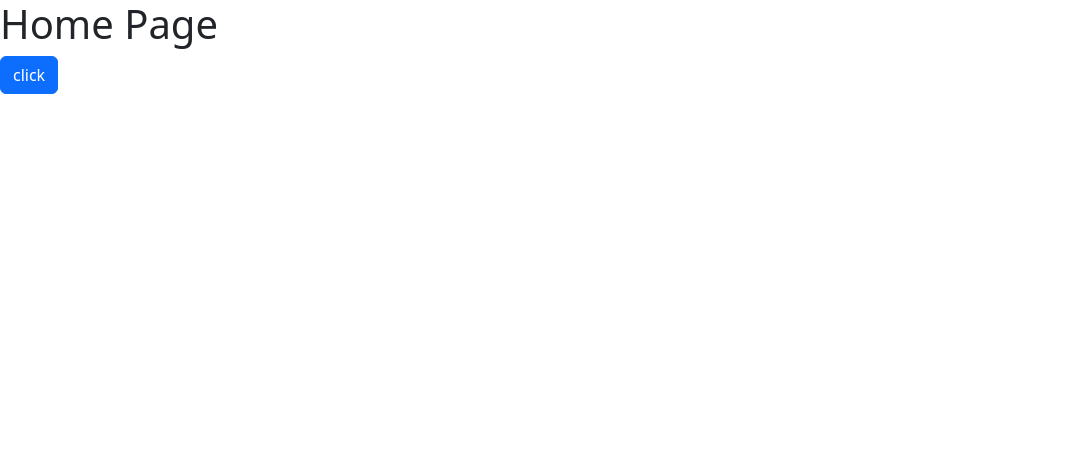
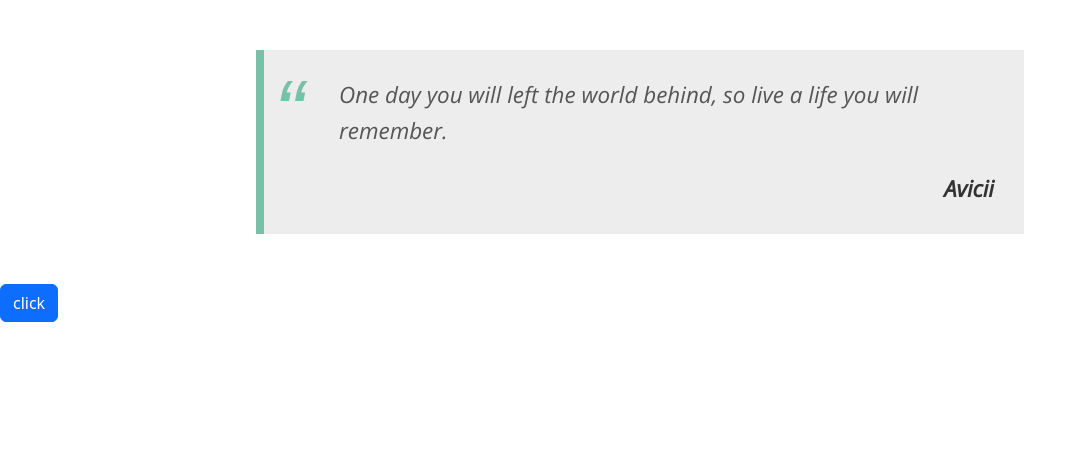
Before and after one commit to RickSanchez88E/TODOList, a Django app: page / in a window 1280 px wide. Shown: the top 474 px of the page, without its empty margins (0-1087 px from the left). Before the commit the page ends 94 px from the top, so only its background shows below. Run offline with Django 5.2, Linux system fonts and the light colour scheme.

Commit message:
update the home page

```diff
--- a/myapp/templates/home.html
+++ b/myapp/templates/home.html
@@ -2,10 +2,15 @@
 {% extends 'base.html' %}
 {% block content %}
     {{block.super}}
+    <link rel="stylesheet" href="../../static/css/home.css">
     <meta charset="UTF-8">
     <title>Home</title>
 <body>
-    <h1>Home Page</h1>
+<blockquote>
+    One day you will left the world behind, so live a life you will remember.
+  <span>Avicii</span>
+</blockquote>
+
     <a href="{% url 'index' %}" class="btn btn-primary">click</a>
 </body>
 
--- /dev/null
+++ b/static/css/home.css
@@ -0,0 +1,37 @@
+@import url(https://fonts.googleapis.com/css?family=Open+Sans:400italic);
+blockquote{
+  font-size: 1.4em;
+  width:60%;
+  margin:50px auto;
+  font-family:Open Sans;
+  font-style:italic;
+  color: #555555;
+  padding:1.2em 30px 1.2em 75px;
+  border-left:8px solid #78C0A8 ;
+  line-height:1.6;
+  position: relative;
+  background:#EDEDED;
+}
+
+blockquote::before{
+  font-family:Arial;
+  content: "\201C";
+  color:#78C0A8;
+  font-size:4em;
+  position: absolute;
+  left: 10px;
+  top:-10px;
+}
+
+blockquote::after{
+  content: '';
+}
+
+blockquote span{
+  display:block;
+  color:#333333;
+  font-style: normal;
+  font-weight: bold;
+  margin-top:1em;
+  text-align: end;
+}
```
